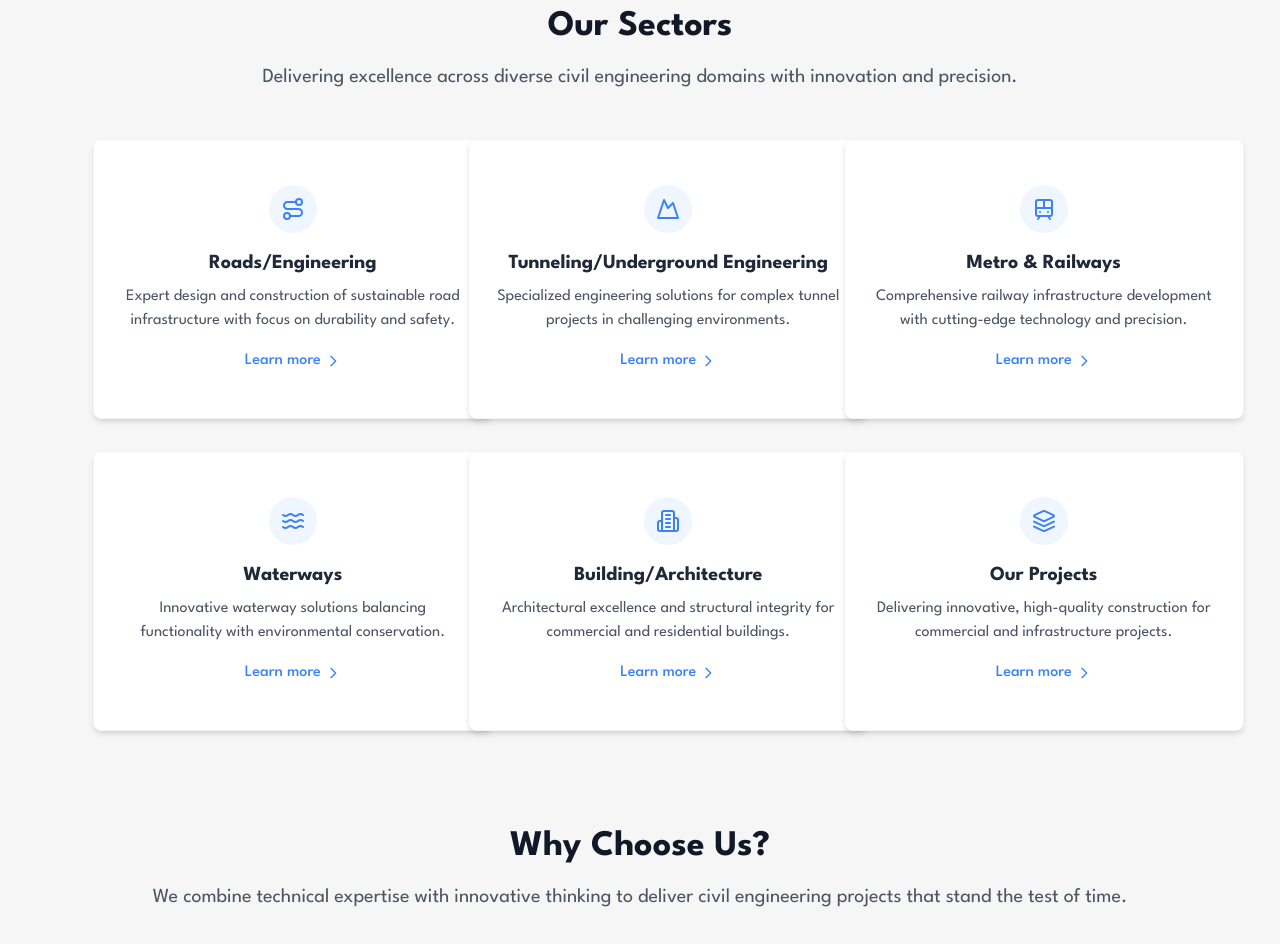
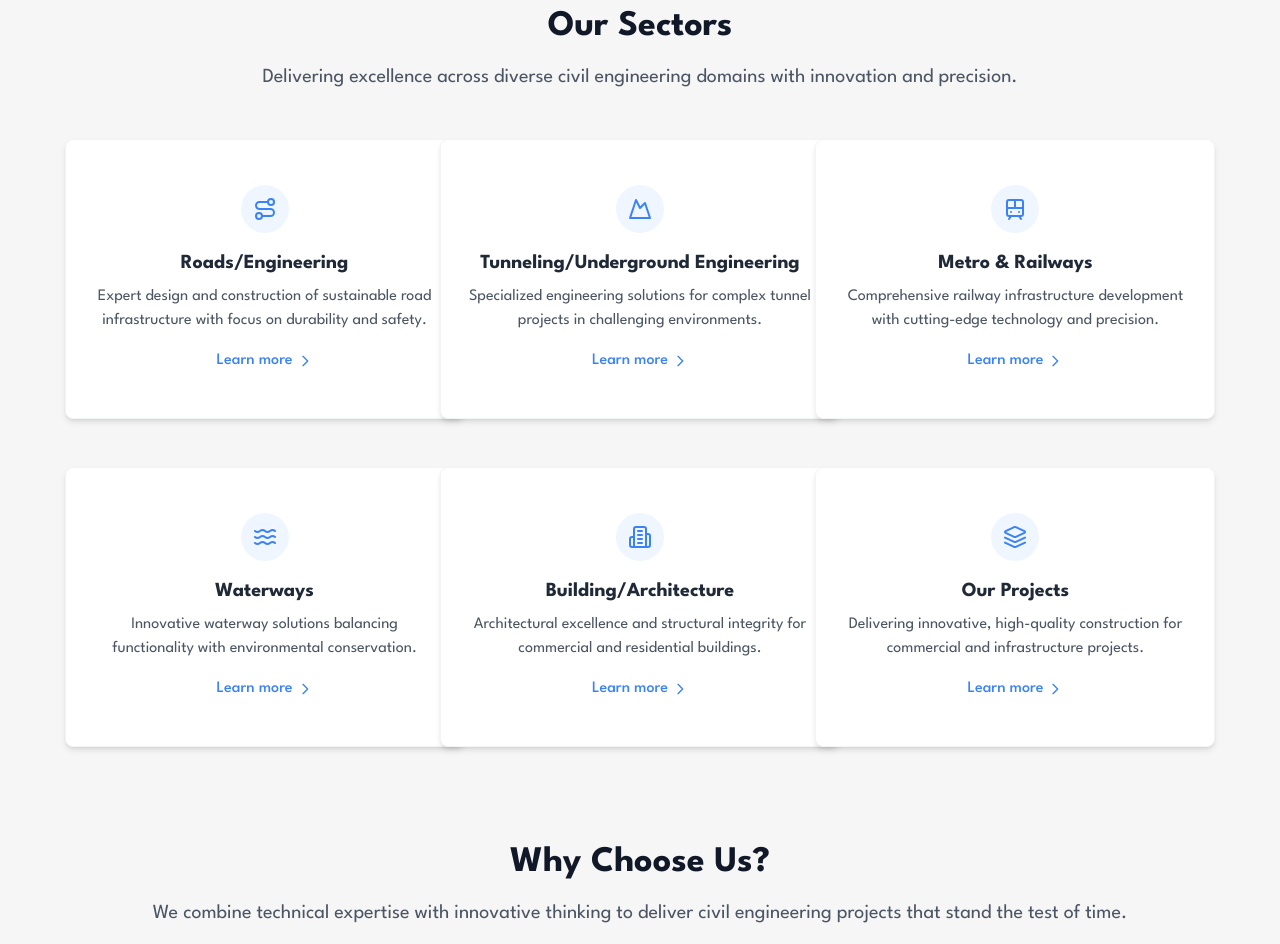
Before and after one commit to er-abhisheksharma/website_civilmantra_new-main, a Next.js app: page / in a window 1280 px wide. Shown: the part 2180-3124 px from the top of the page. Built offline with nearby package versions, Linux system fonts and the light colour scheme; a web font is replaced by a local one.

Commit message:
Home Our Sector minor changes

```diff
--- a/components/Home/keySector/index.tsx
+++ b/components/Home/keySector/index.tsx
@@ -11,8 +11,9 @@ interface SectorProps {
 
 const Sector = ({ icon, title, description, href }: SectorProps) => {
   return (
-    <Link href={href} className="group block">
-      <div className="flex flex-col items-center justify-center p-6 bg-white rounded-lg shadow-md w-[400px] h-[280px] transition-all duration-300 hover:shadow-lg hover:scale-[1.01] border border-gray-100 cursor-pointer">
+    <div className="flex justify-center items-center">
+      <Link href={href} className="group block">
+      <div className="flex flex-col items-center justify-center p-6 bg-white rounded-lg shadow-md  h-[280px] xl:w-[400px] xl:h-[280px] transition-all duration-300 hover:shadow-lg hover:scale-[1.01] border border-gray-100 cursor-pointer">
         <div className="p-3 bg-blue-50 rounded-full mb-4 transition-all duration-300 group-hover:bg-blue-100">
           <div className="text-blue-500 group-hover:text-primary">{icon}</div>
         </div>
@@ -32,6 +33,7 @@ const Sector = ({ icon, title, description, href }: SectorProps) => {
         </div>
       </div>
     </Link>
+    </div>
   )
 }
 
@@ -85,7 +87,7 @@ export default function KeySectors() {
           </p>
         </div>
 
-        <div className="grid grid-cols-1 md:grid-cols-2 lg:grid-cols-3 gap-8 justify-center items-center">
+        <div className="grid grid-cols-1 md:grid-cols-2 lg:grid-cols-3 xl:gap-x-8 gap-8 xl:gap-y-12 justify-center items-center">
           {sectors.map((sector, index) => (
             <Sector key={index} icon={sector.icon} title={sector.title} description={sector.description} href={sector.href} />
           ))}
--- a/components/Projects/HeroProjects/index.tsx
+++ b/components/Projects/HeroProjects/index.tsx
@@ -26,7 +26,7 @@ const Heroprojects = () => {
           initial="hidden"
           animate="visible"
           transition={{ duration: 0.8, delay: 0.2 }}
-          className="max-sm:w-full max-[1024px]:h-[35vh] max-[1024px]:w-[90%] max-sm:h-[40vh] w-[60%] h-[65vh] flex flex-col justify-center items-center max-sm:justify-start text-center gap-4 overflow-hidden z-10"
+          className="max-sm:w-full max-[1024px]:h-[35vh] max-[1024px]:w-[90%] max-sm:h-[40vh] w-[60%] h-[55vh] flex flex-col justify-center items-center max-sm:justify-start text-center gap-4 overflow-hidden z-10"
         >
           <p className="max-sm:text-3xl max-[1024px]:text-4xl max-sm:pt-0 pt-20  text-6xl font-semibold max-[1024px]:pt-0 max-md:mt-36 md:mt-8">
             Projects
```
